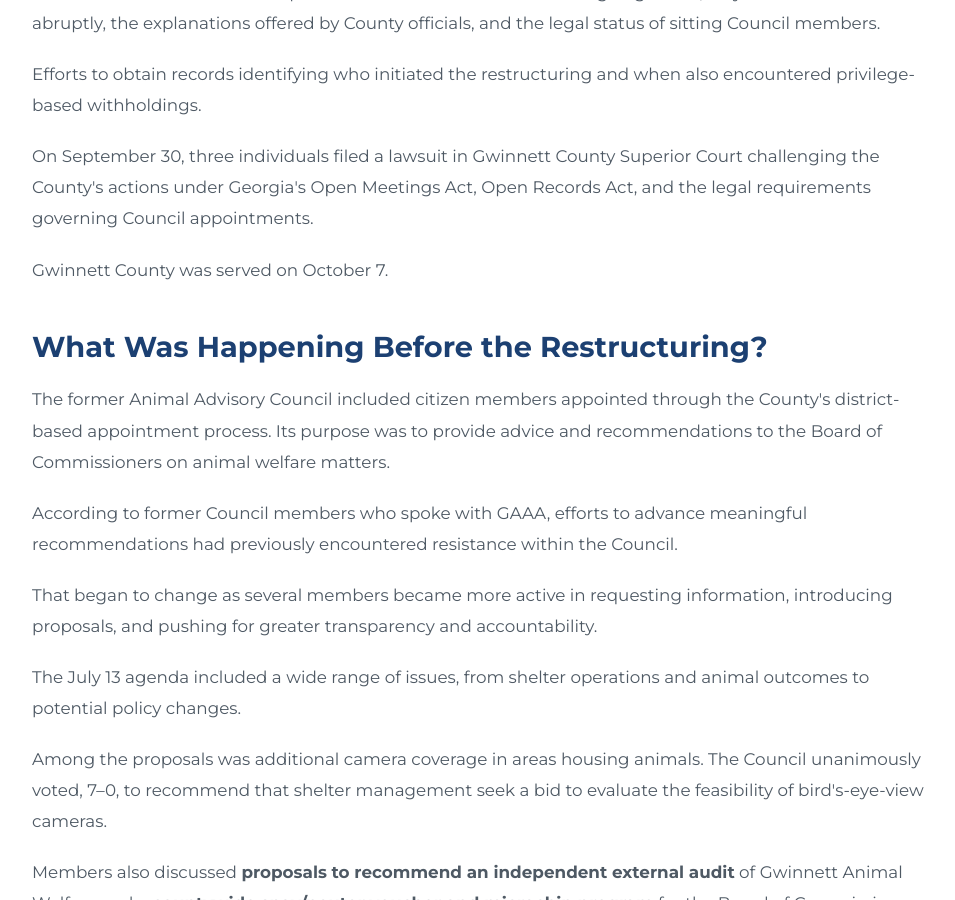
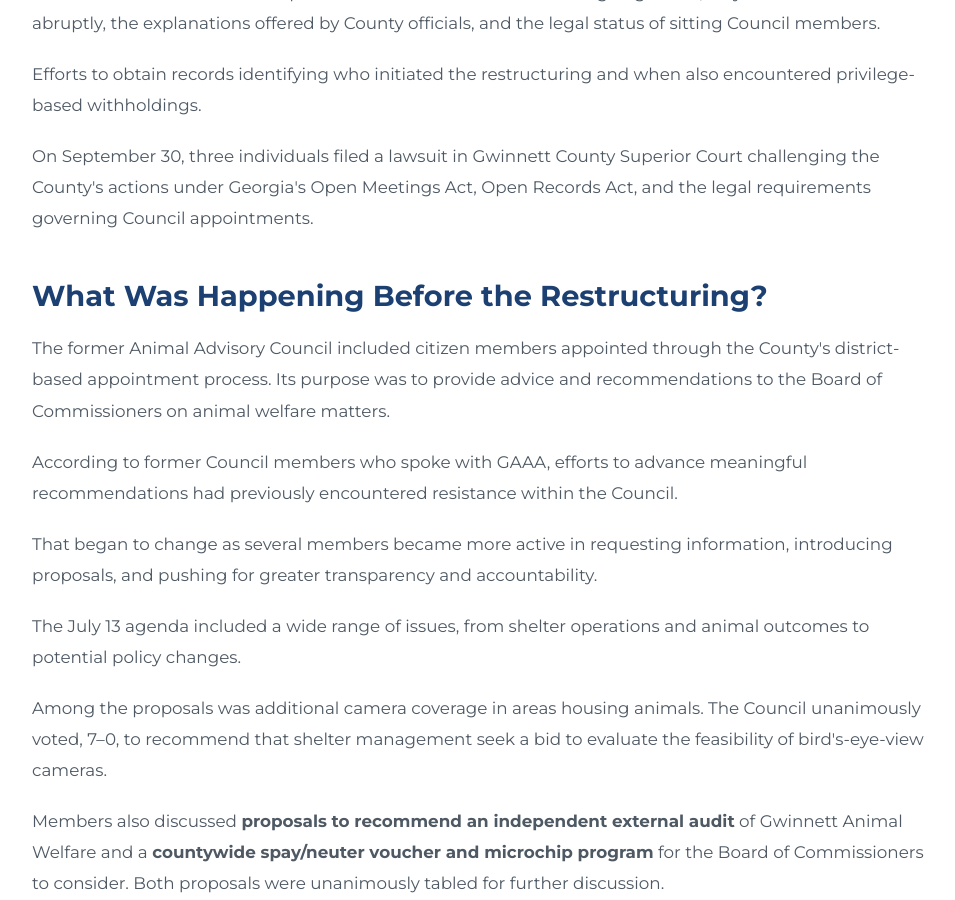
Before and after one commit to whitleybacon/gwinnett-animal-advocacy-alliance, a Jekyll site: the page built from blog/gwinnett-animal-advisory-council-lawsuit-2026.html, in a window 1280 px wide and 900 px high, scrolled down 1544 px. Shown: the whole window, without its empty margins (158-1113 px from the left). Built offline with Jekyll 4.4.1, drawn with Linux system fonts in a browser that asks for light colours.

Commit message:
Update gwinnett-animal-advisory-council-lawsuit-2026.html

```diff
--- a/blog/gwinnett-animal-advisory-council-lawsuit-2026.html
+++ b/blog/gwinnett-animal-advisory-council-lawsuit-2026.html
@@ -214,10 +214,6 @@
     Georgia's Open Meetings Act, Open Records Act,
     and the legal requirements governing
     Council appointments.
-</p>
-
-<p>
-    Gwinnett County was served on October 7.
 </p>
 
 <h2>
```
